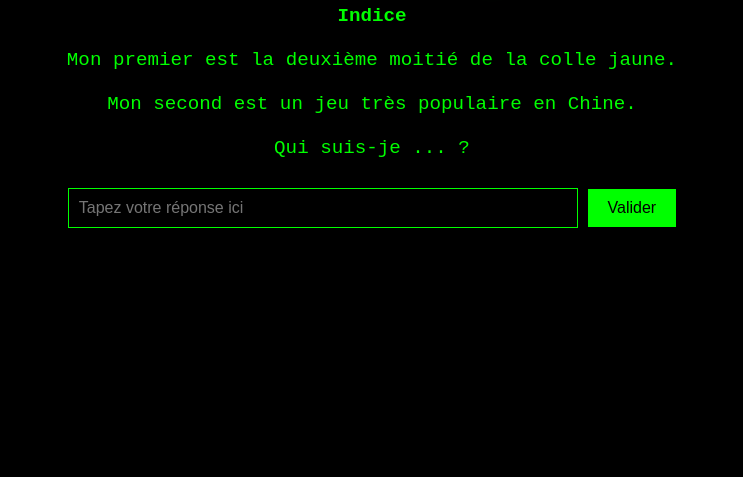
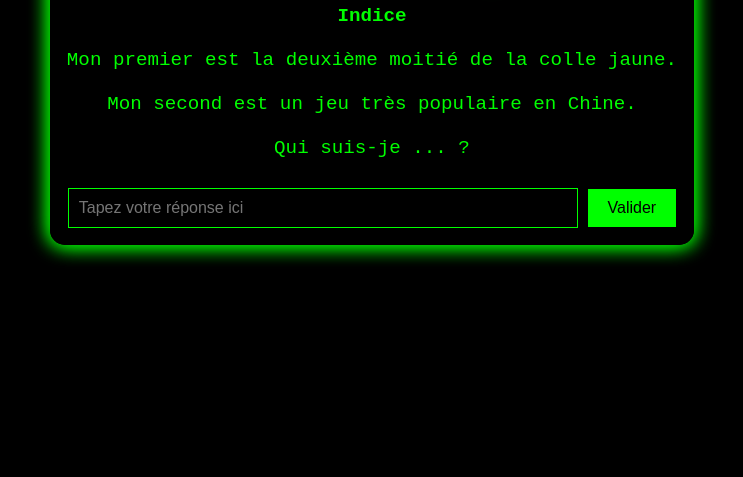
Before and after one commit to secret-santa7/Secret-santa, a plain HTML site: page index.html in a window 1280 px wide. Shown: the part 323-800 px from the top of the page, without its empty margins (268-1011 px from the left). Drawn offline with nearby package versions, Linux system fonts and the light colour scheme.

Commit message:
Update style.css

```diff
--- a/style.css
+++ b/style.css
@@ -17,8 +17,12 @@ body {
 #container {
     text-align: center;
     padding : 15px;
+    marging : 15px;
     z-index: 10; /* Par-dessus l'animation Matrix */
     position: relative;
+    border: 2px solid #000;
+    border-radius: 15px;
+    box-shadow: 0 0 20px lime, 0 0 20px lime;
 }
 
 h1 {
```
